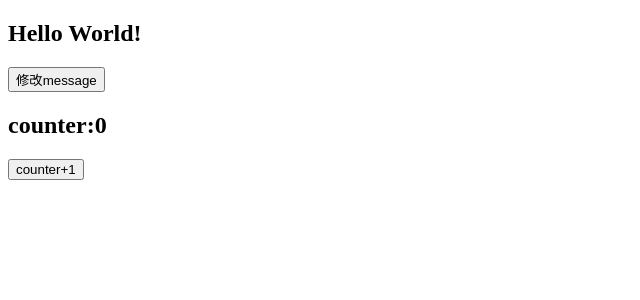
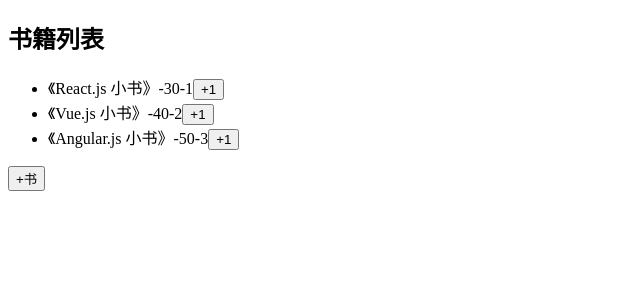
Before and after one commit to hollis-yang/Front-End-Learning, a React (Create React App) app in the folder React/learn_react_code/03_component/: page / in a window 1280 px wide. Shown: the top 300 px of the page, without its empty margins (0-640 px from the left). Built offline with nearby package versions, Linux system fonts and the light colour scheme.

Commit message:
react-性能优化SCU

```diff
--- /dev/null
+++ b/React/learn_react_code/03_component/src/12_不可变数据的力量/App.jsx
@@ -0,0 +1,55 @@
+import React, { PureComponent } from 'react'
+
+export class App extends PureComponent {
+  constructor() {
+    super()
+    this.state = {
+      books: [
+        { name: '《React.js 小书》', price: 30, count: 1 },
+        { name: '《Vue.js 小书》', price: 40, count: 2 },
+        { name: '《Angular.js 小书》', price: 50, count: 3 },
+      ],
+    }
+  }
+
+  addNewBook() {
+    const newBook = { name: '《JavaScript 小书》', price: 60, count: 4 }
+    // this.state.books.push(newBook)
+    const newBooks = [...this.state.books, newBook]
+    this.setState({
+      books: newBooks,
+    })
+  }
+
+  addBookCount(index) {
+    const newbooks = [...this.state.books]
+    newbooks[index].count += 1
+    this.setState({
+      books: newbooks,
+    })
+  }
+
+  render() {
+    const { books } = this.state
+    return (
+      <div>
+        <h2>书籍列表</h2>
+        <ul>
+          {
+            books.map((item, index) => {
+              return (
+                <li key={item.name}>
+                  <span>{item.name}-{item.price}-{item.count}</span>
+                  <button onClick={() => this.addBookCount(index)}>+1</button>
+                </li>
+              )
+            })
+          }
+        </ul>
+        <button onClick={() => this.addNewBook()}>+书</button>
+      </div>
+    )
+  }
+}
+
+export default App
--- a/React/learn_react_code/03_component/src/index.js
+++ b/React/learn_react_code/03_component/src/index.js
@@ -11,7 +11,9 @@
 // import App from './07_插槽/App'
 // import App from './08_作用域插槽/App'
 // import App from './09_非父子通信/App'
-import App from './10_setState/App'
+// import App from './10_setState/App'
+// import App from './11_render函数优化/App'
+import App from './12_不可变数据的力量/App'
 
 
 const root = ReactDOM.createRoot(document.getElementById('root'))
```
Also changed, not shown: React/learn_react_code/03_component/src/11_render函数优化/App.jsx (added, +50 -0 lines), React/learn_react_code/03_component/src/11_render函数优化/Profile.jsx (added, +8 -0 lines), React/learn_react_code/03_component/src/11_render函数优化/Recommend.jsx (added, +20 -0 lines), React/learn_react_code/03_component/src/11_render函数优化/home.jsx (added, +25 -0 lines), 2 other files (tests, documents, lock files or other folders).
